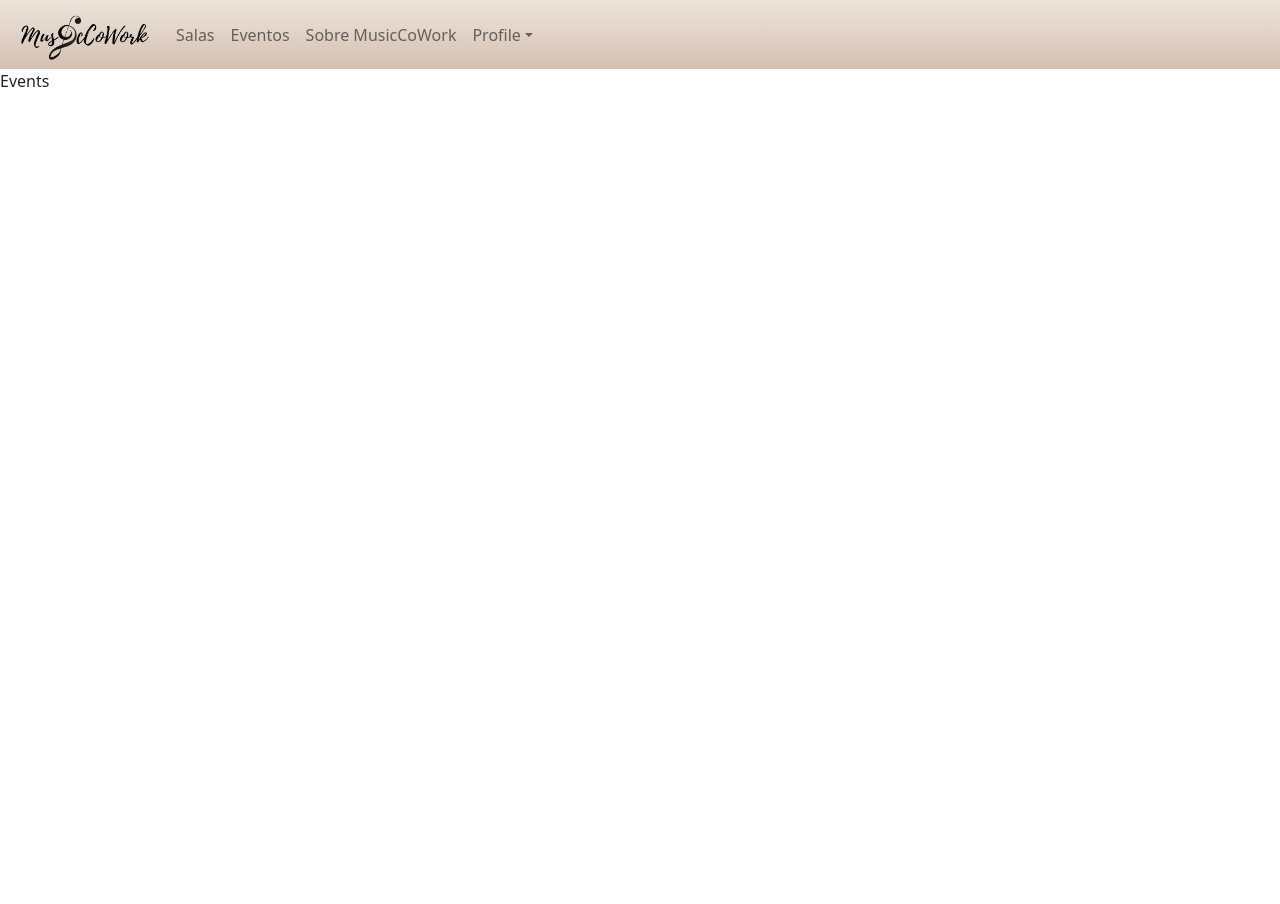
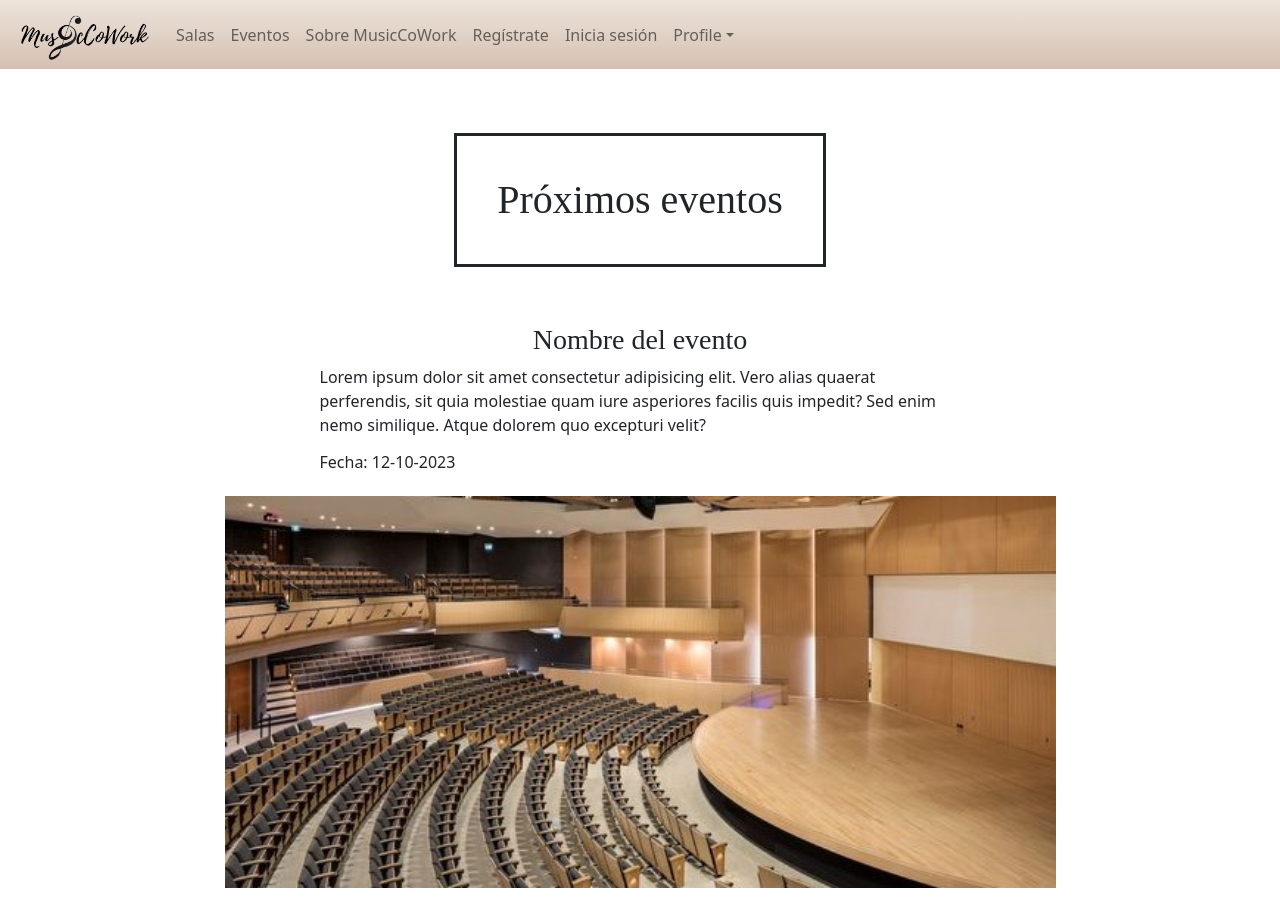
Before and after one commit to Ainamoreno/PF_MusicCoWork_front, a React (Create React App) app: page /events in a window 1280 px wide. Before the commit the page ends 800 px from the top, so only its background shows below. Built offline with nearby package versions, Linux system fonts and the light colour scheme.

Commit message:
Maquetación de la pantalla de eventos

```diff
--- a/src/App.js
+++ b/src/App.js
@@ -11,6 +11,7 @@ import Register from './containers/Register/Register';
 import ReservationsEvents from './containers/User/ReservationsEvents/ReservationsEvents';
 import ReservationsRooms from './containers/User/ReservationsRooms/ReservationsRooms';
 import About from './containers/About/About';
+import Login from './containers/Login/Login';
 
 
 
@@ -25,6 +26,7 @@ function App() {
         <Route path='/events' element={<Events/>} />
         <Route path='/register' element={<Register/>} />
         <Route path='/about' element={<About/>} />
+        <Route path='/login' element={<Login/>} />
         <Route path='/reservationsrooms' element={<ReservationsRooms/>} />
         <Route path='/reservationsevents' element={<ReservationsEvents/>} />
       </Routes>
--- a/src/components/Header/Header.jsx
+++ b/src/components/Header/Header.jsx
@@ -18,9 +18,6 @@ function BasicExample() {
         <Navbar.Toggle aria-controls="basic-navbar-nav" />
         <Navbar.Collapse id="basic-navbar-nav">
           <Nav className="me-auto">
-            {/* <Nav.Link href="#home"><div className="headersName" >
-              Home
-            </div></Nav.Link> */}
             <Nav.Link ><div className="headersName" onClick={() => navigate("/rooms")}>
               Salas
             </div></Nav.Link>
@@ -29,6 +26,12 @@ function BasicExample() {
             </div></Nav.Link>
             <Nav.Link ><div className="headersName" onClick={() => navigate("/about")}>
               Sobre MusicCoWork
+            </div></Nav.Link>
+            <Nav.Link ><div className="headersName" onClick={() => navigate("/register")}>
+              Regístrate
+            </div></Nav.Link>
+            <Nav.Link ><div className="headersName" onClick={() => navigate("/login")}>
+              Inicia sesión
             </div></Nav.Link>
             <NavDropdown title="Profile" id="basic-nav-dropdown">
               <NavDropdown.Item  onClick={() => navigate("/reservationsrooms")} >Mis reservas</NavDropdown.Item>
--- a/src/components/Header/Header.scss
+++ b/src/components/Header/Header.scss
@@ -4,6 +4,10 @@
   .headerDesign {
     background-image: linear-gradient(to top, #d5bfb2 0%, #e4d6c393 100%);
 
+    .headersName:hover{
+      font-weight: 700;
+    }
+
     .logoHeader {
       width: 7em;
     }
--- a/src/containers/Events/Events.jsx
+++ b/src/containers/Events/Events.jsx
@@ -1,9 +1,40 @@
-import React from 'react'
-
+import React from "react";
+import { Col, Container, Row } from "react-bootstrap";
+import "./Events.scss";
+import auditorio from './../../img/auditorio1.jpg'
 function Events() {
   return (
-    <div>Events</div>
-  )
+    <Container>
+      <Row className="mt-5">
+        <Col className=" mt-3 d-flex justify-content-center">
+          <div className=" d-flex justify-content-center align-items-center">
+            <h1 className=" d-flex justify-content-center align-items-center titleConatinerEvents text-focus-in">
+              Próximos eventos
+            </h1>
+          </div>
+        </Col>
+      </Row>
+      <Row className="mt-5 d-flex justify-content-center">
+        <Col md={7} className="mb-3">
+          <div className="d-flex justify-content-center flex-column">
+            <h3 className="d-flex justify-content-center titleEvent">
+              Nombre del evento
+            </h3>
+            <p>
+              Lorem ipsum dolor sit amet consectetur adipisicing elit. Vero
+              alias quaerat perferendis, sit quia molestiae quam iure asperiores
+              facilis quis impedit? Sed enim nemo similique. Atque dolorem quo
+              excepturi velit?
+            </p>
+            <h6>Fecha: 12-10-2023</h6>
+          </div>
+        </Col>
+      </Row>
+      <Row className="d-flex justify-content-center mb-3">
+        <img className='w-75' src={auditorio} alt=""></img>
+      </Row>
+    </Container>
+  );
 }
 
-export default Events
+export default Events;
--- /dev/null
+++ b/src/containers/Events/Events.scss
@@ -0,0 +1,9 @@
+.titleConatinerEvents {
+  font-family: Copperplate Gothic Light;
+  padding: 1em;
+  border: 3px solid;
+}
+
+.titleEvent {
+  font-family: Copperplate Gothic Light;
+}
--- /dev/null
+++ b/src/containers/Login/Login.jsx
@@ -0,0 +1,9 @@
+import React from 'react'
+
+function Login() {
+  return (
+    <div>Login</div>
+  )
+}
+
+export default Login
--- a/src/containers/Rooms/Rooms.scss
+++ b/src/containers/Rooms/Rooms.scss
@@ -9,8 +9,8 @@
 }
 
 .text-focus-in {
-  -webkit-animation: text-focus-in 1s cubic-bezier(0.55, 0.085, 0.68, 0.53) both;
-  animation: text-focus-in 1s cubic-bezier(0.55, 0.085, 0.68, 0.53) both;
+  -webkit-animation: text-focus-in 0.5s cubic-bezier(0.55, 0.085, 0.68, 0.53) both;
+  animation: text-focus-in 0.5s cubic-bezier(0.55, 0.085, 0.68, 0.53) both;
 }
 
 @-webkit-keyframes text-focus-in {
```
Also changed, not shown: src/img/auditorio1.jpg (added).
